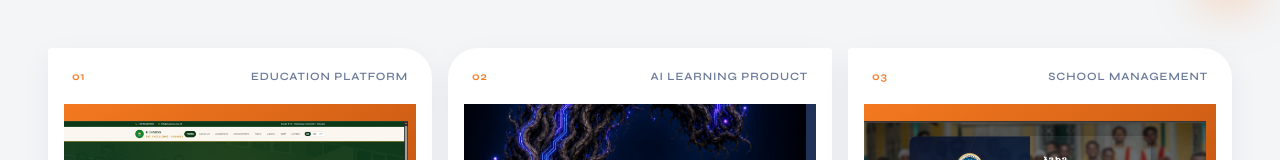
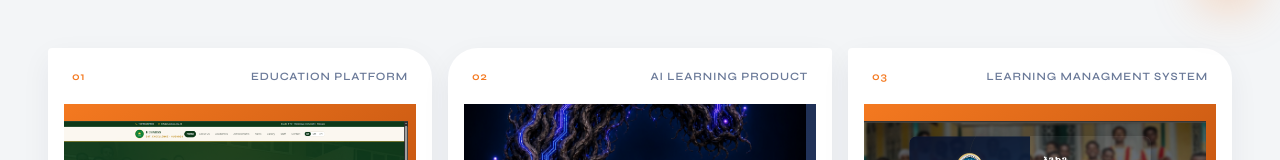
Before and after one commit to yerondereje432/sedecia, a React (Vite) app: page /portfolio in a window 1280 px wide. Shown: the part 779-939 px from the top of the page. Built offline with nearby package versions, Linux system fonts and the light colour scheme.

Commit message:
Update project type from 'School management' to 'Learning Management System'

```diff
--- a/src/pages/Portfolio.jsx
+++ b/src/pages/Portfolio.jsx
@@ -29,7 +29,7 @@ const PROJECTS = [
   },
   {
     number: '03',
-    type: 'School management',
+    type: 'Learning Managment System',
     title: 'Sunday School Portal',
     description: 'A practical school operations portal supporting lessons, assignments, attendance, grading, and student progress.',
     work: 'Portal interface · Student views · Admin workflows · Learning management features',
```
